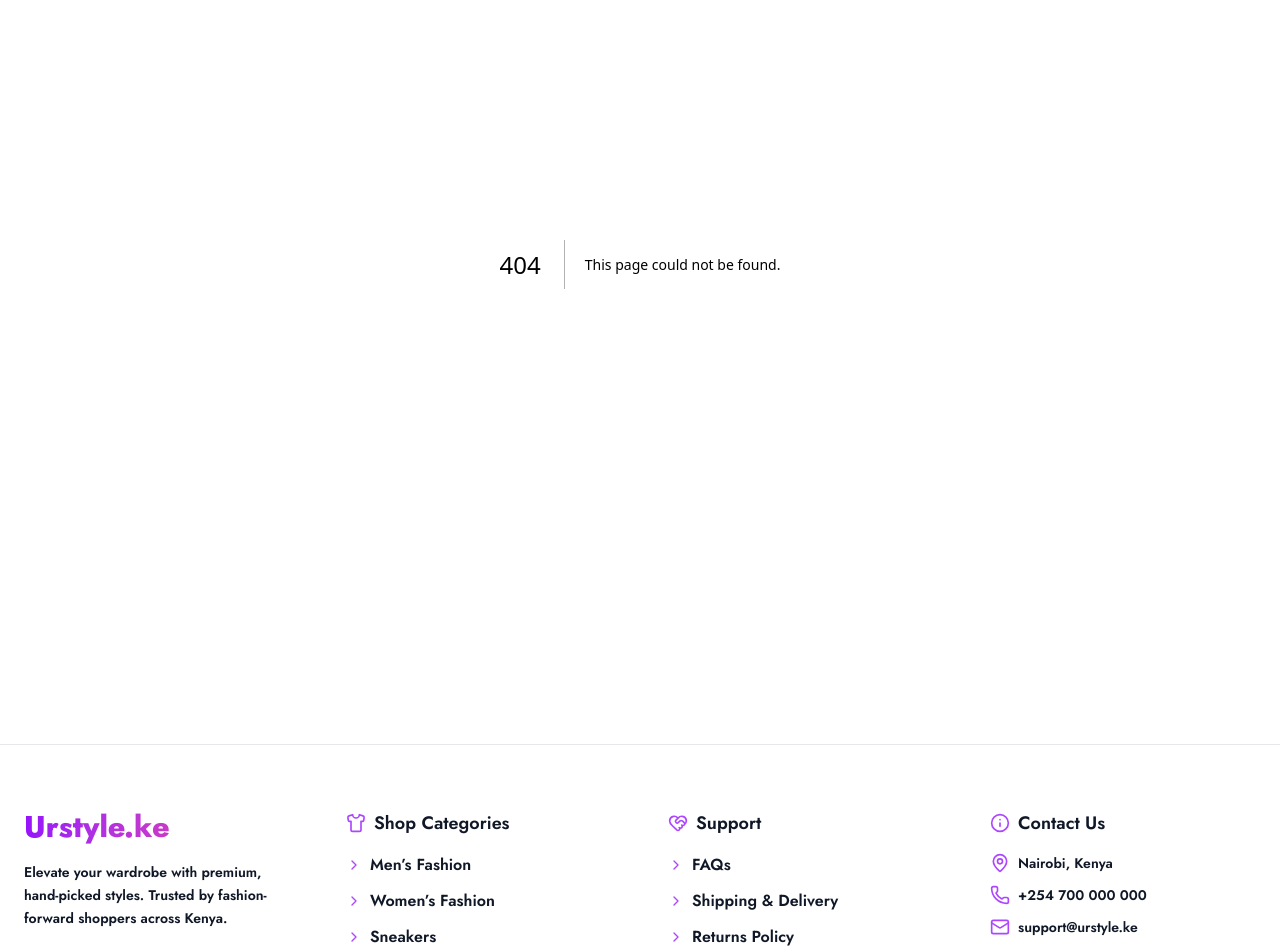
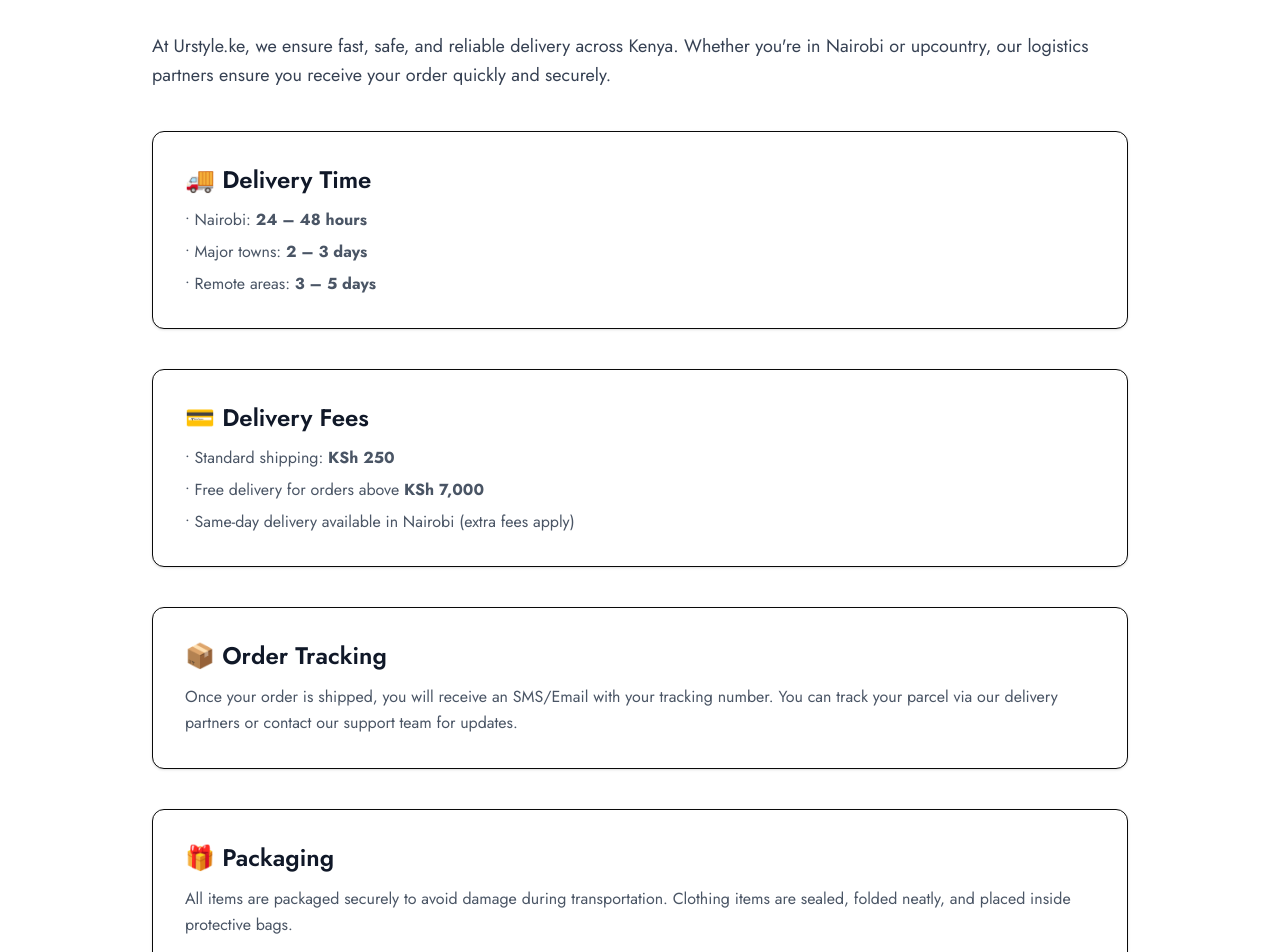
Before and after one commit to Griffinsshem/urstyle.ke, a Next.js app: page /support/shipping in a window 1280 px wide. Before the commit this address had no page. Shown: the part 220-1172 px from the top of the page. Built offline with nearby package versions, Linux system fonts and the light colour scheme.

Commit message:
feat(support): add Shipping & Delivery page with delivery times, fees, tracking, and packaging details

```diff
--- /dev/null
+++ b/src/app/support/shipping/page.js
@@ -0,0 +1,64 @@
+export default function ShippingPage() {
+  return (
+    <div className="max-w-5xl mx-auto px-6 py-20">
+      <h1 className="text-5xl font-extrabold bg-gradient-to-r from-purple-600 to-pink-500 bg-clip-text text-transparent mb-10">
+        Shipping & Delivery
+      </h1>
+
+      <p className="text-gray-700 text-lg leading-relaxed mb-10">
+        At Urstyle.ke, we ensure fast, safe, and reliable delivery across Kenya. Whether you're in
+        Nairobi or upcountry, our logistics partners ensure you receive your order quickly and securely.
+      </p>
+
+      <div className="space-y-10">
+
+        {/* Delivery Time */}
+        <div className="bg-white border rounded-xl p-8 shadow-sm">
+          <h2 className="text-2xl font-semibold text-gray-900 mb-3">
+            🚚 Delivery Time
+          </h2>
+          <ul className="text-gray-600 space-y-2">
+            <li>• Nairobi: <strong>24 – 48 hours</strong></li>
+            <li>• Major towns: <strong>2 – 3 days</strong></li>
+            <li>• Remote areas: <strong>3 – 5 days</strong></li>
+          </ul>
+        </div>
+
+        {/* Delivery Fees */}
+        <div className="bg-white border rounded-xl p-8 shadow-sm">
+          <h2 className="text-2xl font-semibold text-gray-900 mb-3">
+            💳 Delivery Fees
+          </h2>
+          <ul className="text-gray-600 space-y-2">
+            <li>• Standard shipping: <strong>KSh 250</strong></li>
+            <li>• Free delivery for orders above <strong>KSh 7,000</strong></li>
+            <li>• Same-day delivery available in Nairobi (extra fees apply)</li>
+          </ul>
+        </div>
+
+        {/* Tracking */}
+        <div className="bg-white border rounded-xl p-8 shadow-sm">
+          <h2 className="text-2xl font-semibold text-gray-900 mb-3">
+            📦 Order Tracking
+          </h2>
+          <p className="text-gray-600 leading-relaxed">
+            Once your order is shipped, you will receive an SMS/Email with your tracking number.
+            You can track your parcel via our delivery partners or contact our support team for updates.
+          </p>
+        </div>
+
+        {/* Packaging */}
+        <div className="bg-white border rounded-xl p-8 shadow-sm">
+          <h2 className="text-2xl font-semibold text-gray-900 mb-3">
+            🎁 Packaging
+          </h2>
+          <p className="text-gray-600 leading-relaxed">
+            All items are packaged securely to avoid damage during transportation. Clothing items are sealed,
+            folded neatly, and placed inside protective bags.
+          </p>
+        </div>
+
+      </div>
+    </div>
+  );
+}
```
